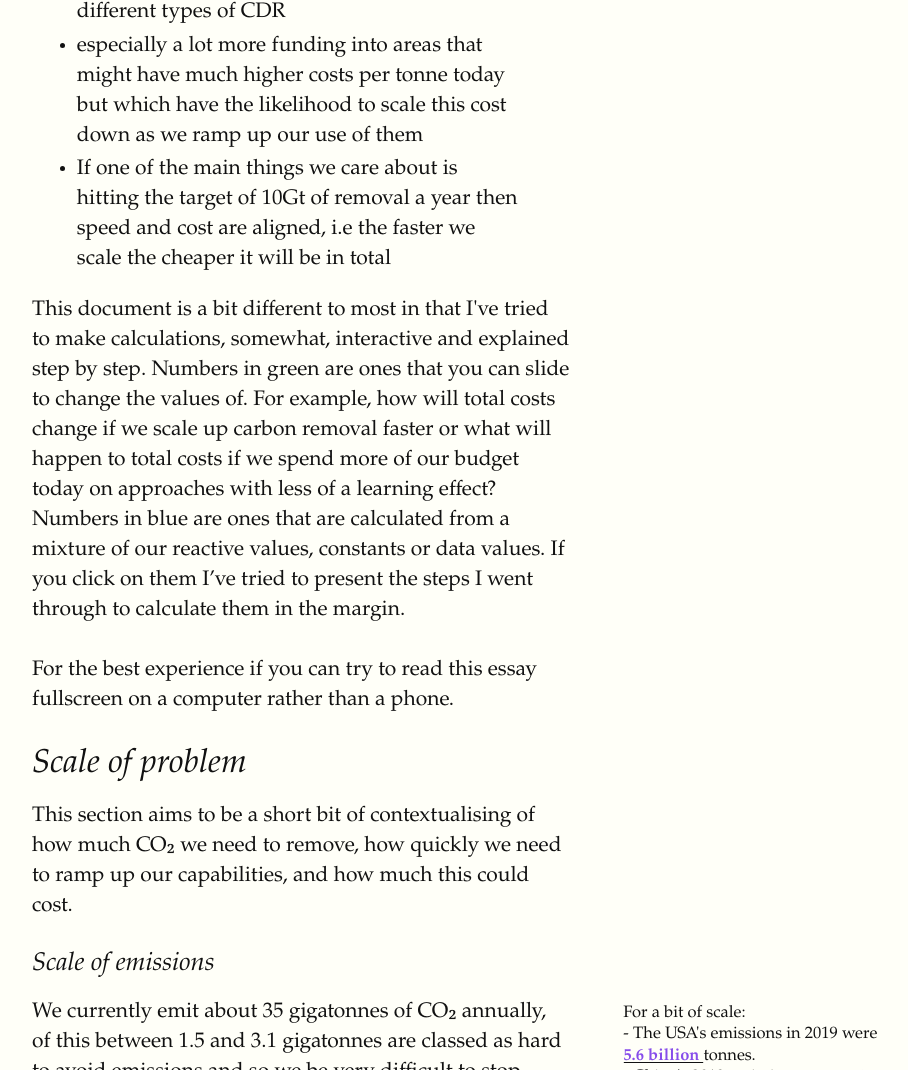
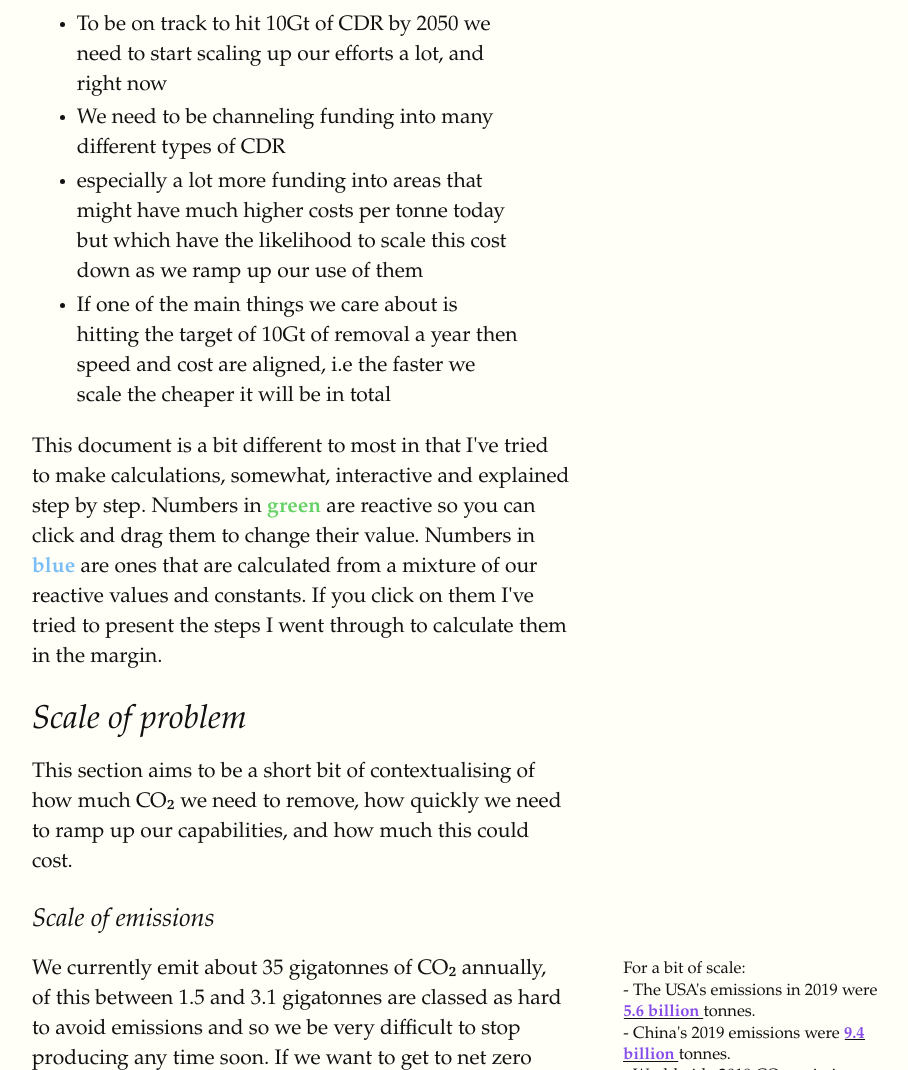
Before and after one commit to neilhacker/scaling-carbon-removal, a plain HTML site: page index.html in a window 1280 px wide. Shown: the part 908-1978 px from the top of the page, without its empty margins (80-988 px from the left). Drawn offline with Linux system fonts and the light colour scheme; a web font is replaced by a local one.

Commit message:
cleaned up some paragraphs

```diff
--- a/index.html
+++ b/index.html
@@ -154,6 +154,8 @@
         <section>
 
         <h1 id="title">Scaling up carbon removal</h1>
+        <h3><b>By <a href="https://twitter.com/_neilhacker">Neil Hacker</a></b></h3>
+        <p>(For the best experience read this essay fullscreen on a computer)</p>
         <h2>Overview</h2>
         <p>
             This document is meant to look at the problem of scaling up carbon removal, specifically with a focus on
@@ -184,15 +186,10 @@
             </p>
             <p>
             This document is a bit different to most in that I've tried to make calculations, somewhat, interactive and explained
-            step by step. Numbers in green are ones that you can slide to change the values of. For example, how will total costs
-            change if we scale up carbon removal faster or what will happen to total costs if we spend more of our budget today on
-            approaches with less of a learning effect? Numbers in blue are ones that are calculated from a mixture of our reactive
-            values, constants or data values. If you click on them I’ve tried to present the steps I went through to calculate them
+            step by step. Numbers in <b style="color:#66D268;">green</b> are reactive so you can click and drag them to change their value.
+            Numbers in <b style="color:#7BBEF7;">blue</b> are ones that are calculated from a mixture of our reactive
+            values and constants. If you click on them I've tried to present the steps I went through to calculate them
             in the margin.
-
-            <br><br>
-            For the best experience if you can try to read this essay fullscreen on a computer rather than a phone.
-
 
         </p>
 
```
